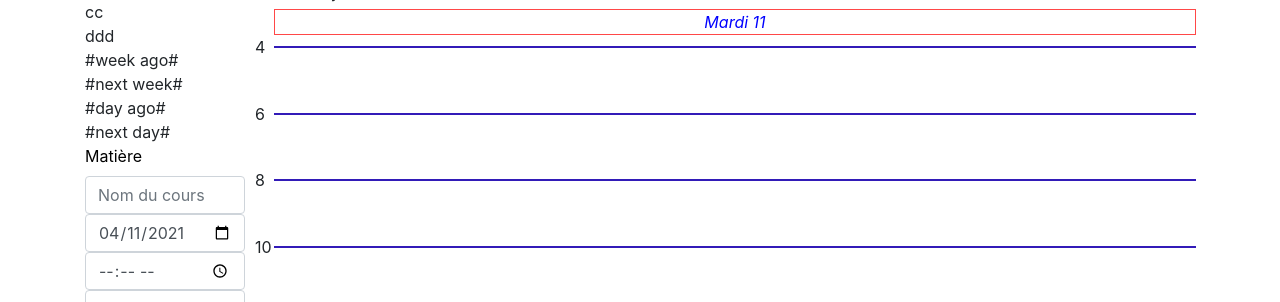
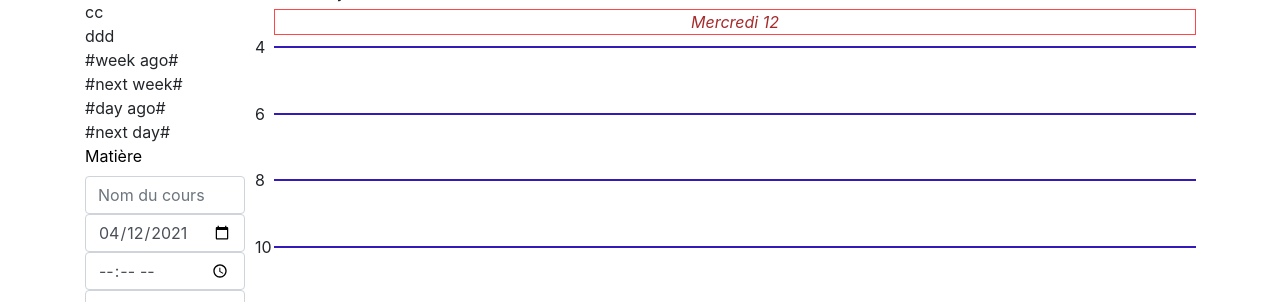
Before and after one commit to Loop-afk/amu-edt, a Nuxt app: page /agenda/jour/ in a window 1280 px wide. Shown: the top 302 px of the page. Built offline with nearby package versions, Linux system fonts and the light colour scheme.

Commit message:
offset of +1 day on scheduleRefereceDate fixed

```diff
--- a/assets/js/referenceDate.js
+++ b/assets/js/referenceDate.js
@@ -1,3 +1,4 @@
+import addDays from '~/assets/js/addDays.js'
 
 let date = null
 
@@ -5,7 +6,7 @@ let date = null
 
 export function getReferenceDate () {
   if (date == null) {
-    date = new Date()
+    date = addDays(new Date(), 1)
     return date
   }
   return date
@@ -15,11 +16,3 @@ export function setReferenceDate (ndate) {
   date = ndate
   return date
 }
-
-/*
- let cndate = getComparableFromDate(ndate)
-  if (compareComparableDate(cndate, cdate)) { return date }
-  date = ndate
-  cdate = cndate
-  return date
-  */
--- a/components/Schedule/Schedule.vue
+++ b/components/Schedule/Schedule.vue
@@ -10,13 +10,12 @@
     />
     <div class="schedule-row">
       <div style="position: absolute; width: 100%; display: flex; top: 0px;" class="box">
-        <!-- offset de 1 jour sur la date de réference -->
         <div
           v-for="(day, key) in generateWeekDays(scheduleReferenceDate, daysOfTheWeek)"
           :key="key"
           :style="{width: (100/lenWeekDays())+'%'}"
           :class="{scheduleToday: isDateSame(day, new Date()),
-                   scheduleReferenceDate: isDateSame(day, addDays(scheduleReferenceDate, 1))}"
+                   scheduleReferenceDate: isDateSame(day, scheduleReferenceDate)}"
           class="scheduleHeaderDate box"
         >
           {{ getFormatedWeekDay(day) }}
```
